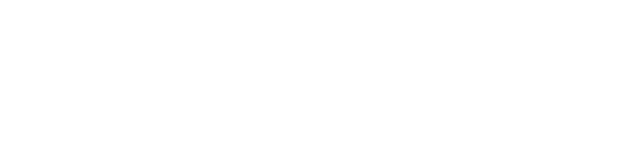
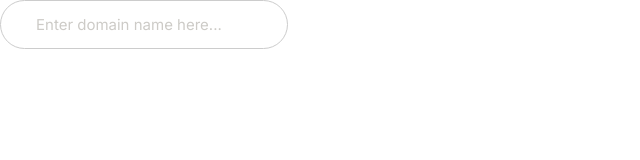
Before and after one commit to isaac-adeoti/moshify, a plain HTML site: page index.html in a window 1280 px wide. Shown: the whole page, without its empty margins (0-640 px from the left). Drawn offline with Linux system fonts and the light colour scheme.

Commit message:
Add input component with styles and placeholder

```diff
--- a/css/styles.css
+++ b/css/styles.css
@@ -236,3 +236,23 @@ a {
     font-size: 1.5rem;
   }
 }
+
+/* Inputs */
+.input {
+  border-radius: 30px;
+  border: 1px solid #ccc;
+  color: var(--color-headings);
+  font-size: 2rem;
+  outline: 0;
+  padding: 1.5rem 3.5rem;
+}
+
+::placeholder {
+  color: #cdcbc7;
+}
+
+@media screen and (min-width: 1024px) {
+  .input {
+    font-size: 1.5rem;
+  }
+}
--- a/index.html
+++ b/index.html
@@ -14,6 +14,6 @@
     <title>Document</title>
   </head>
   <body>
-
+    <input type="text" class="input" placeholder="Enter domain name here...">
   </body>
 </html>
```
